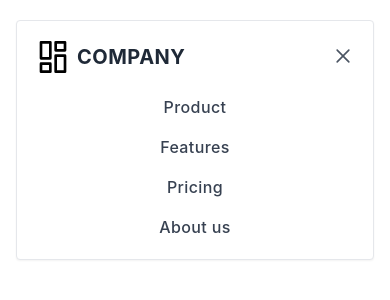
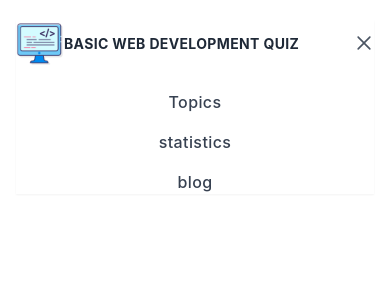
Before and after one commit to Rabiullah-Rabi/basic-web-dev-quiz, a React (Create React App) app: page /blog in a window 390 px wide. Both pictures are taken after a click on the button "Open Menu". Shown: the top 300 px of the page. Built offline with nearby package versions, Linux system fonts and the light colour scheme.

Commit message:
modify home page

```diff
--- a/src/Routes.js
+++ b/src/Routes.js
@@ -15,7 +15,10 @@ const router = createBrowserRouter([
         children: [
             {
                 path: '/',
-                element:<Home></Home>
+                element: <Home></Home>,
+                loader: () => {
+                    return fetch('https://openapi.programming-hero.com/api/quiz');
+                }
             },
             {
                 path: 'topics',
--- a/src/components/Header.js
+++ b/src/components/Header.js
@@ -14,7 +14,7 @@ const Header = () => {
                 className="inline-flex items-center"
                 >
                 <img src={logo} className='h-12'></img>
-                <span className="ml-2 text-xl font-bold tracking-wide text-gray-800 uppercase">
+                <span className="ml-2 md:text-xl  text-sm font-bold tracking-wide text-gray-800 uppercase">
                 Basic Web development Quiz
                 </span>
                 </Link>
@@ -22,8 +22,8 @@ const Header = () => {
                     <li>
                         <Link
                         to="topics"
-                        aria-label="Our product"
-                        title="Our product"
+                        aria-label="topics"
+                        title="topics"
                         className="font-medium tracking-wide text-gray-700 transition-colors duration-200 hover:text-deep-purple-accent-400"
                         >
                         Topics
@@ -32,8 +32,8 @@ const Header = () => {
                     <li>
                         <Link
                         to="statistics"
-                        aria-label="Our product"
-                        title="Our product"
+                        aria-label="statistics"
+                        title="statistics"
                         className="font-medium tracking-wide text-gray-700 transition-colors duration-200 hover:text-deep-purple-accent-400"
                         >
                         Statistics
@@ -42,8 +42,8 @@ const Header = () => {
                     <li>
                         <Link
                         to="blog"
-                        aria-label="Product pricing"
-                        title="Product pricing"
+                        aria-label="blog"
+                        title="blog"
                         className="font-medium tracking-wide text-gray-700 transition-colors duration-200 hover:text-deep-purple-accent-400"
                         >
                         Blog
@@ -74,32 +74,19 @@ const Header = () => {
                 </button>
                 {isMenuOpen && (
                     <div className="absolute top-0 left-0 w-full">
-                    <div className="p-5 bg-white border rounded shadow-sm">
+                    <div className=" bg-white shadow-sm">
                         <div className="flex items-center justify-between mb-4">
                         <div>
                             <Link
                             to="/"
-                            aria-label="Company"
-                            title="Company"
+                            aria-label="Basic Web development Quiz"
+                            title="Basic Web development Quiz"
                             className="inline-flex items-center"
                             >
-                            <svg
-                                className="w-8 text-deep-purple-accent-400"
-                                viewBox="0 0 24 24"
-                                strokeLinejoin="round"
-                                strokeWidth="2"
-                                strokeLinecap="round"
-                                strokeMiterlimit="10"
-                                stroke="currentColor"
-                                fill="none"
-                            >
-                                <rect x="3" y="1" width="7" height="12" />
-                                <rect x="3" y="17" width="7" height="6" />
-                                <rect x="14" y="1" width="7" height="6" />
-                                <rect x="14" y="11" width="7" height="12" />
-                            </svg>
-                            <span className="ml-2 text-xl font-bold tracking-wide text-gray-800 uppercase">
-                                Company
+                            <img src={logo} className='h-12'></img>
+
+                            <span className="md:text-xl text-sm font-bold tracking-wide text-gray-800 uppercase">
+                            Basic Web development Quiz
                             </span>
                             </Link>
                         </div>
@@ -123,42 +110,32 @@ const Header = () => {
                         <ul className="space-y-4">
                             <li>
                             <Link
-                                to="/"
-                                aria-label="Our product"
-                                title="Our product"
+                                to="topics"
+                                aria-label="topics"
+                                title="topics"
                                 className="font-medium tracking-wide text-gray-700 transition-colors duration-200 hover:text-deep-purple-accent-400"
                             >
-                                Product
+                                Topics
                             </Link>
                             </li>
                             <li>
                             <Link
-                                to="/"
-                                aria-label="Our product"
-                                title="Our product"
+                                to="statistics"
+                                aria-label="statistics"
+                                title="statistics"
                                 className="font-medium tracking-wide text-gray-700 transition-colors duration-200 hover:text-deep-purple-accent-400"
                             >
-                                Features
+                                statistics
                             </Link>
                             </li>
                             <li>
                             <Link
-                                to="/"
-                                aria-label="Product pricing"
-                                title="Product pricing"
+                                to="blog"
+                                aria-label="blog"
+                                title="blog"
                                 className="font-medium tracking-wide text-gray-700 transition-colors duration-200 hover:text-deep-purple-accent-400"
                             >
-                                Pricing
-                            </Link>
-                            </li>
-                            <li>
-                            <Link
-                                to="/"
-                                aria-label="About us"
-                                title="About us"
-                                className="font-medium tracking-wide text-gray-700 transition-colors duration-200 hover:text-deep-purple-accent-400"
-                            >
-                                About us
+                                blog
                             </Link>
                             </li>
                         </ul>
--- a/src/components/Quiz.js
+++ b/src/components/Quiz.js
@@ -1,5 +1,5 @@
 import { FormControl, FormControlLabel, FormLabel, Radio, RadioGroup } from '@mui/material';
-import React from 'react';
+import React, { useState } from 'react';
 import Options from './Options';
 import { ToastContainer, toast } from 'react-toastify';
 import 'react-toastify/dist/ReactToastify.css';
@@ -7,15 +7,14 @@ import { FontAwesomeIcon } from '@fortawesome/react-fontawesome';
 import {  faEye } from '@fortawesome/free-solid-svg-icons';
 
 const Quiz = ({ quiz,index }) => {
-
     const { question, options, correctAnswer } = quiz;
-
     const notify = () => toast(`${correctAnswer}`);
-
+    const [selected, setSelected] = useState(false);
     const handleClick = ({ option }) => {
         const wrong = () => toast(<p className='text-red-500'>Your are wrong</p>);
         const correct = () => toast(<p className='text-green-500'>Congratulation! Your answer is correct</p>);
-        option === correctAnswer?correct() : wrong();
+        option === correctAnswer ? correct() : wrong();
+        // setSelected(!selected);
     }
     return (
         <div>
@@ -31,8 +30,9 @@ const Quiz = ({ quiz,index }) => {
                 </div>
                 <div className='grid grid-cols-2 gap-4 mt-8'>
                 {
-                    options.map(option =>
-                        <div className='p-5 border cursor-pointer hover:bg-blue-100 duration-300' key={option} onClick={() =>
+                        options.map(option =>
+                            // <div className={!selected?'p-5 border cursor-pointer hover:bg-blue-100 duration-300': 'p-5 border cursor-pointer bg-blue-500 text-white duration-300'} key={option} onClick={() =>
+                            <div className='p-5 border cursor-pointer hover:bg-blue-100 duration-300' key={option} onClick={() =>
                         {
                             handleClick({ option });
                         }}>
--- a/src/components/Topic.js
+++ b/src/components/Topic.js
@@ -8,7 +8,7 @@ const Topic = ({ topic }) => {
             <div className="overflow-hidden transition-shadow duration-300 bg-white rounded shadow-sm">
                 <img
                     src={logo}
-                    className="object-contain w-full h-64 bg-blue-500"
+                    className="object-contain w-full h-64 bg-blue-400"
                     alt=""
                 />
                 <div className="p-5 border border-t-0">
@@ -16,6 +16,9 @@ const Topic = ({ topic }) => {
                     <p className="mb-2 text-gray-700">
                         Total Quiz : {total}
                     </p>
+                    <Link to={`../quiz/${id}`}>
+                        <button className='px-5 py-2 bg-blue-500 text-white font-bold'>Start Quiz</button>
+                    </Link>
                 </div>
             </div>
         </Link>
```
Also changed, not shown: src/components/Home.js (+6 -20 lines).
